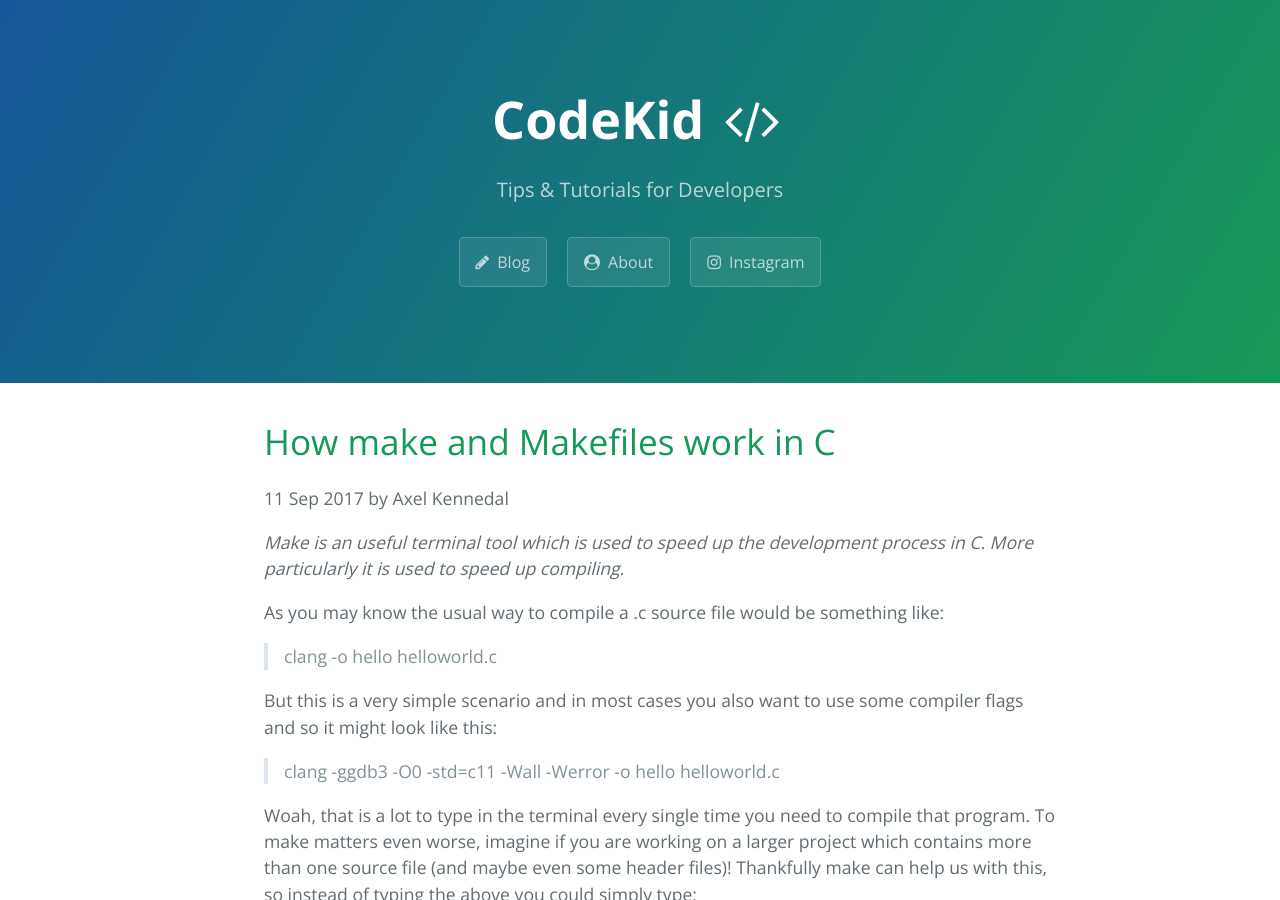
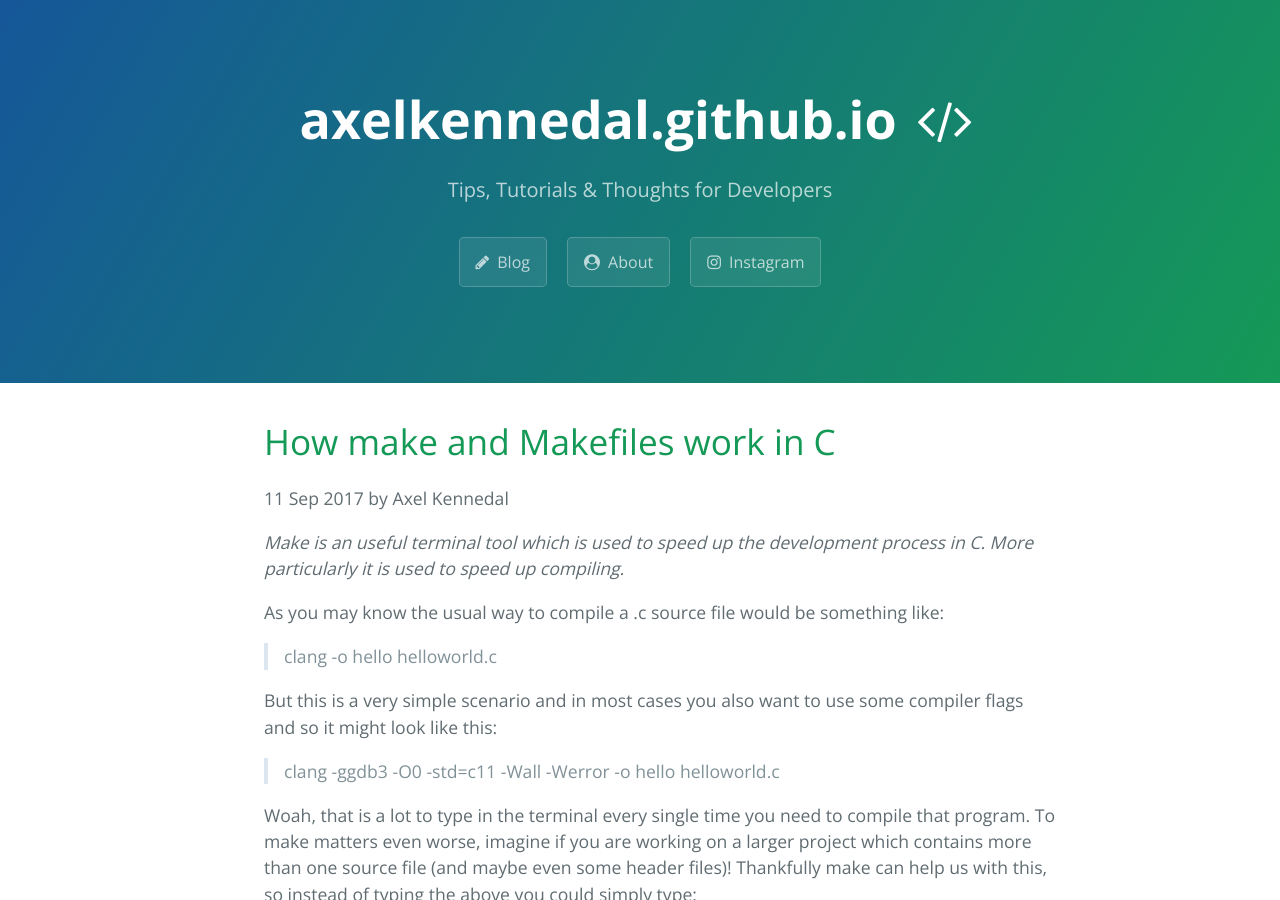
Before and after one commit to axelkennedal/axelkennedal.github.io, a Jekyll site: the page built from index.html, in a window 1280 px wide and 900 px high. Built offline with Jekyll 4.4.1, drawn with Linux system fonts in a browser that asks for light colours; some of the changed text lies outside the part shown.

Commit message:
changed website title and tagline

```diff
--- a/_config.yml
+++ b/_config.yml
@@ -1,7 +1,7 @@
 theme: jekyll-theme-cayman
-title: CodeKid
-tagline: Tips & Tutorials for Developers
-description: Tips & Tutorials for Developers by Axel Kennedal.
+title: axelkennedal.github.io
+tagline: Tips, Tutorials & Thoughts for Developers
+description: Tips, Tutorials & Thoughts for Developers by Axel Kennedal.
 
 author:
     name: Axel Kennedal
```
